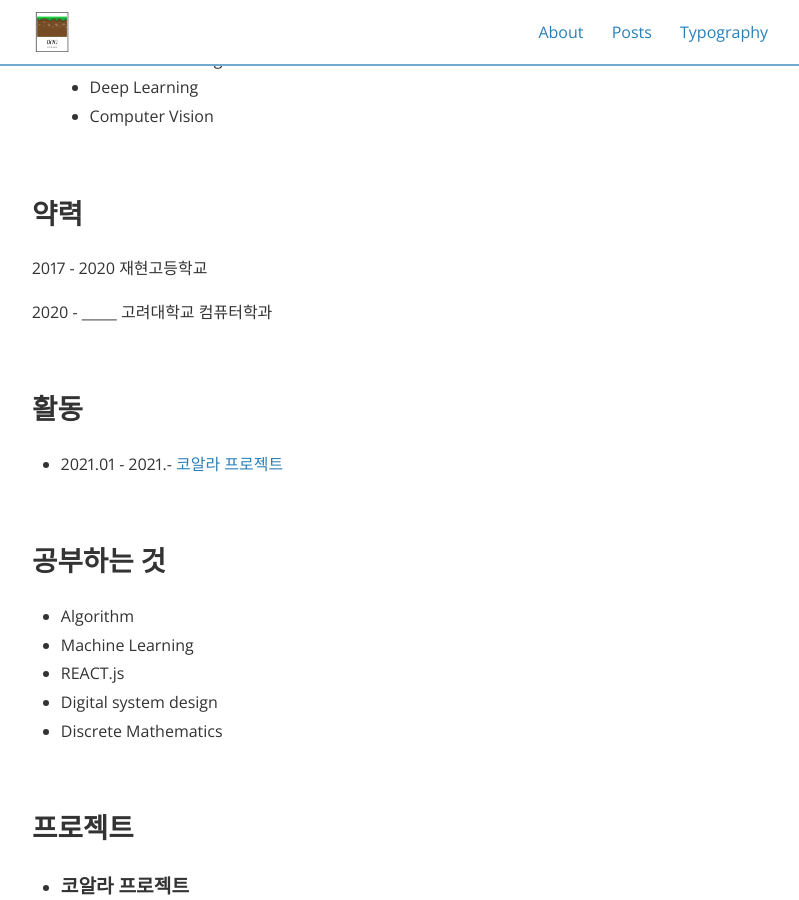
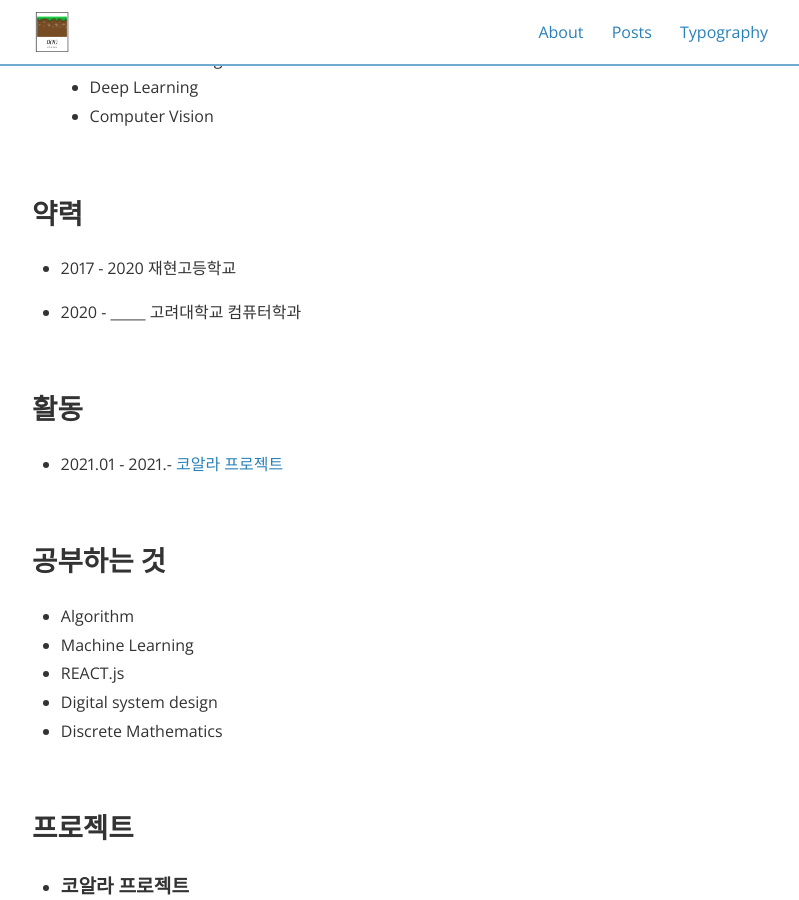
Before and after one commit to ONground-Korea/ONground-Korea.github.io, a Jekyll site: the page built from about.md, in a window 1280 px wide and 900 px high, scrolled down 804 px. Shown: the whole window, without its empty margins (240-1039 px from the left). Built offline with Jekyll 4.4.1, drawn with Linux system fonts in a browser that asks for light colours; nearby versions of some CDN libraries.

```diff
--- a/about.md
+++ b/about.md
@@ -31,9 +31,9 @@ main_nav: true
 <br>
 
 ## 약력
-2017 - 2020 재현고등학교
+- 2017 - 2020 재현고등학교
 
-2020 - _____ 고려대학교 컴퓨터학과
+- 2020 - _____ 고려대학교 컴퓨터학과
 
 <br>
 
```
